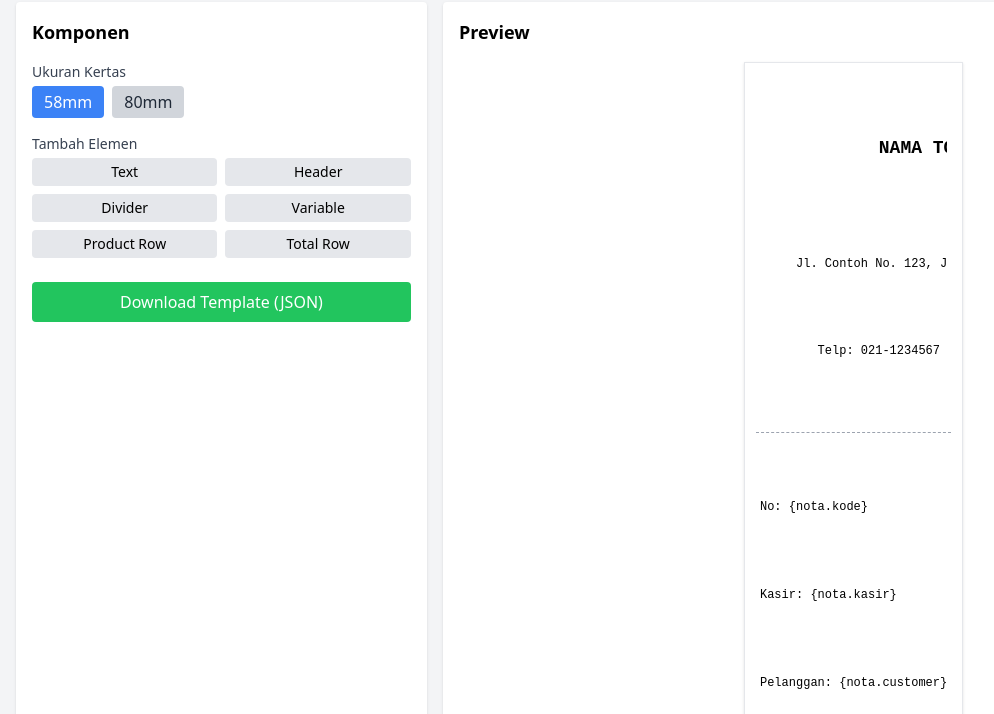
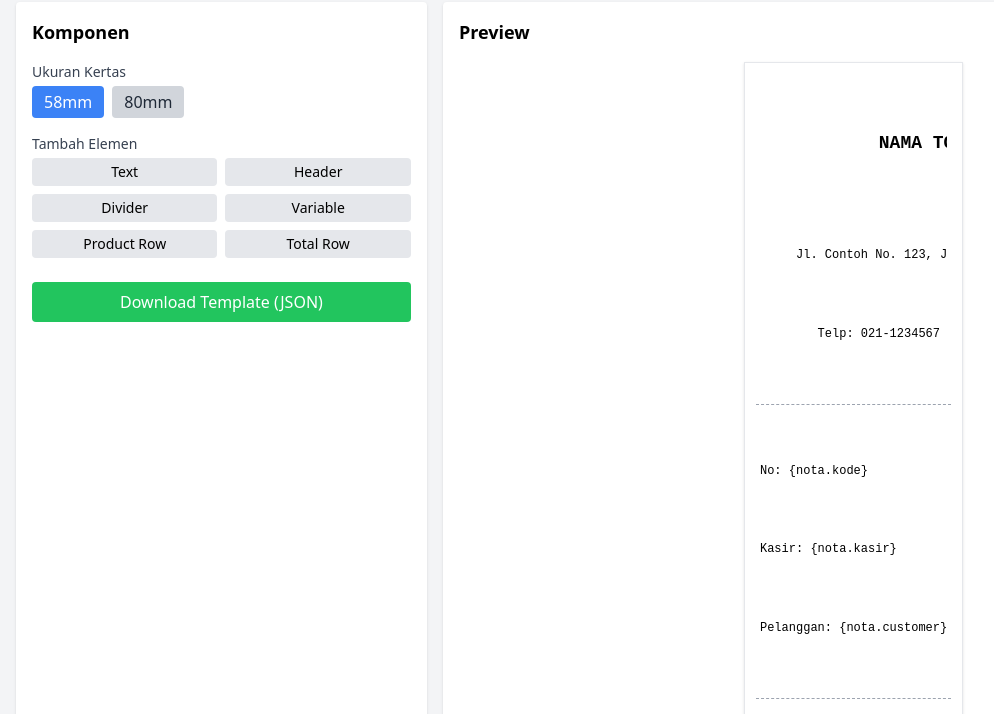
Before and after one commit to dypras666/mosysprinter, a plain HTML site: page index.html in a window 1280 px wide. Shown: the part 86-800 px from the top of the page, without its empty margins (0-994 px from the left). Drawn offline with nearby package versions, Linux system fonts and the light colour scheme.

Commit message:
Update index.html

```diff
--- a/index.html
+++ b/index.html
@@ -19,11 +19,11 @@
     }
     .receipt-preview {
         background-color: white;
-           padding: 10px;
+        padding: 5px 10px; /* Reduced padding */
         font-family: 'Courier New', monospace;
         overflow: hidden;
         font-size: 12px;
-           line-height: 1.2;
+        line-height: 1.1; /* Reduced line height */
     }
     .draggable-item {
         cursor: move;
@@ -31,6 +31,8 @@
         white-space: pre;
         width: 100%;
         overflow: hidden;
+        padding: 0; /* Remove padding from items */
+        margin: 0; /* Remove margin from items */
     }
     .draggable-item:hover {
         border: 1px dashed #ccc;
@@ -40,15 +42,19 @@
     }
     .editable-content {
         width: 100%;
-           min-height: 20px;
+        min-height: 16px; /* Reduced height */
         overflow: hidden;
+        padding: 0; /* Remove padding */
+        margin: 0; /* Remove margin */
     }
-       /* Fix textarea width in properties panel */
-       #properties-content textarea {
-           width: 100%;
-           max-width: 100%;
-           font-family: 'Courier New', monospace;
-           font-size: 12px;
+    /* Dividers should be very thin */
+    .draggable-item[data-type="divider"] {
+        padding: 0;
+        margin: 1px 0; /* Very minimal margin */
+    }
+    .draggable-item[data-type="divider"] hr {
+        margin: 0;
+        padding: 0;
     }
 </style>
 </head>
```
Lines whose indentation alone changed are shown as unchanged.
